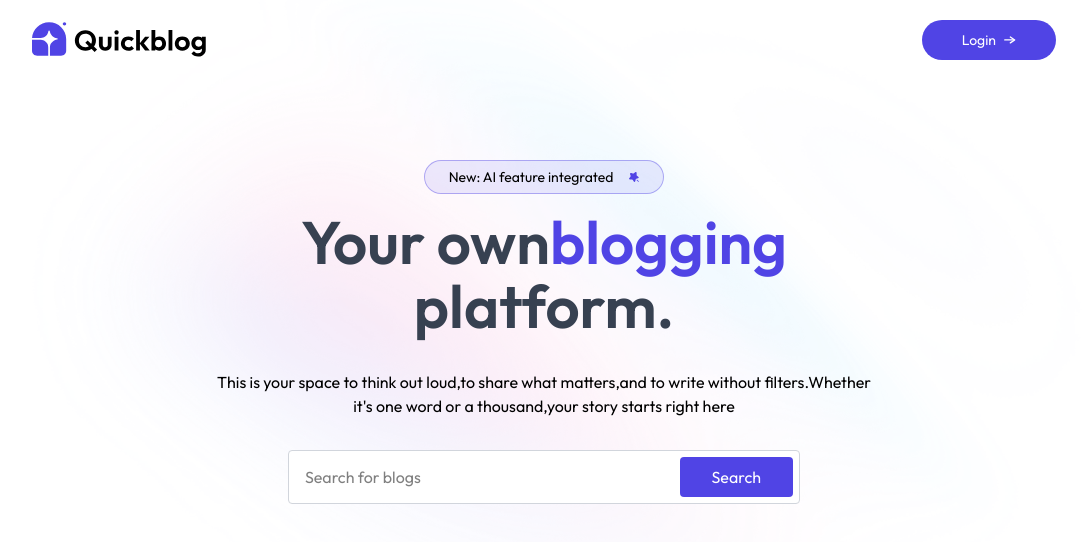
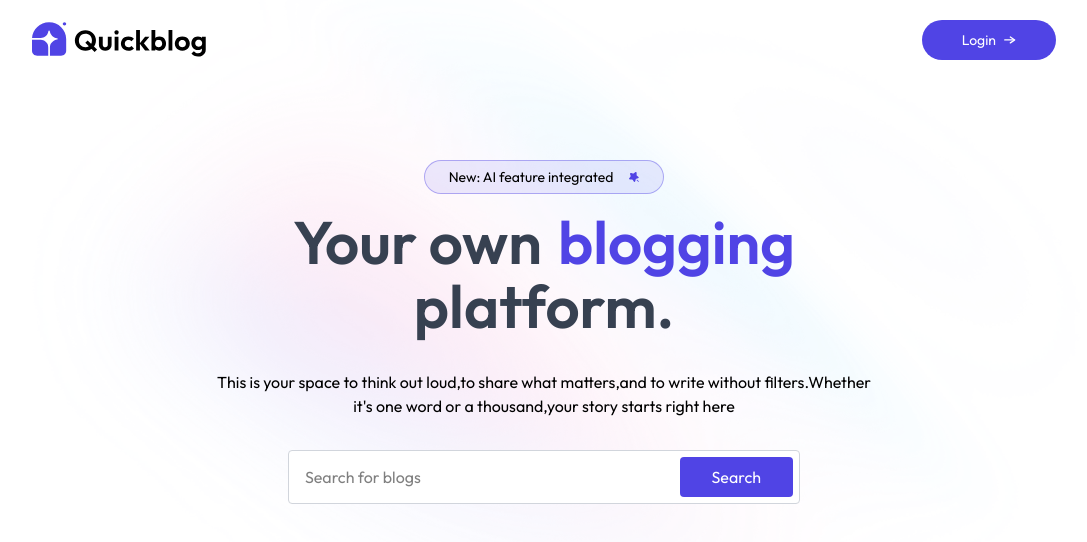
Before and after one commit to kasarshravani04/QuickBlog, a React (Vite) app in the folder client/: page / in a window 1280 px wide. Shown: the top 542 px of the page, without its empty margins (96-1183 px from the left). Built offline with nearby package versions, Linux system fonts and the light colour scheme.

Commit message:
fixing errors

```diff
--- a/client/src/components/Header.jsx
+++ b/client/src/components/Header.jsx
@@ -12,7 +12,7 @@ const Header = () => {
             </div>
             <h1 className='text-3xl sm:text-6xl font-semibold sm:leading-16 text-headertext'>
                 Your own
-                <span className='text-primary'>blogging</span>
+                <span className='text-primary ml-4'>blogging</span>
                 <br/>
                 platform.
             </h1>
```
